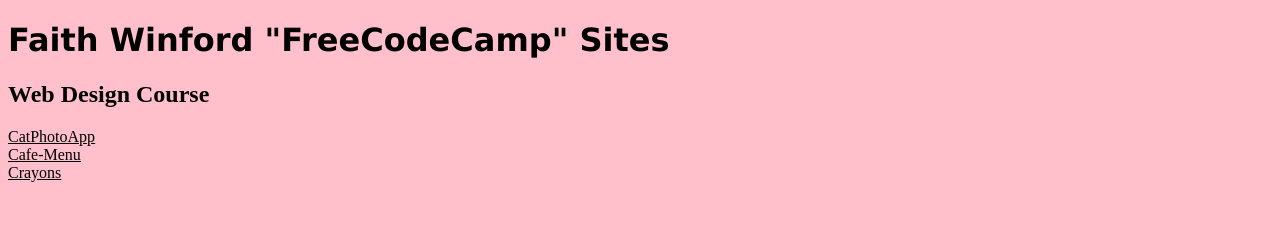
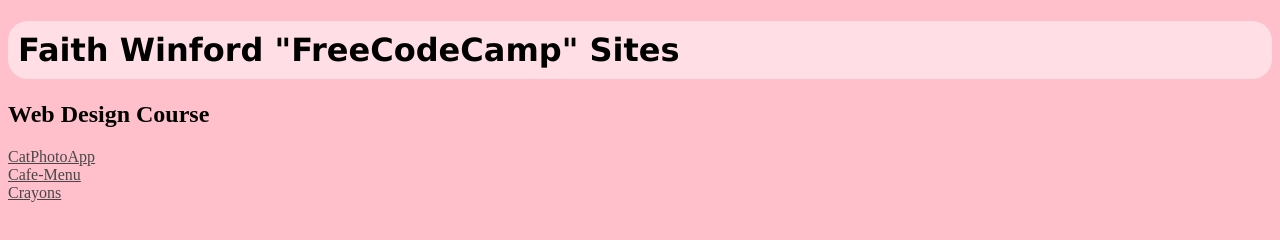
Before and after one commit to fwinford/FreeCodeCamp, a plain HTML site: page index.html in a window 1280 px wide. Drawn offline with Linux system fonts and the light colour scheme.

Commit message:
updated websitel style

```diff
--- a/styles.css
+++ b/styles.css
@@ -3,18 +3,21 @@
 }
 h1{
     font-family: Verdana, Geneva, Tahoma, sans-serif;
+    border-radius: 20px; /* Rounded corners */
+    padding: 10px; /* Space between text and border */
+    background-color: rgba(255,255,255, 0.5); /* Ensure background color is consistent */
 }
 
   a {
-    color: black;
+    color: rgb(72, 71, 71);
   }
 
   a:visited {
-    color: black;
+    color: rgb(201, 199, 199);
   }
 
   a:hover {
-    color: rgb(248, 211, 211);
+    color: rgb(190, 149, 226);
   }
 
   a:active {
```
